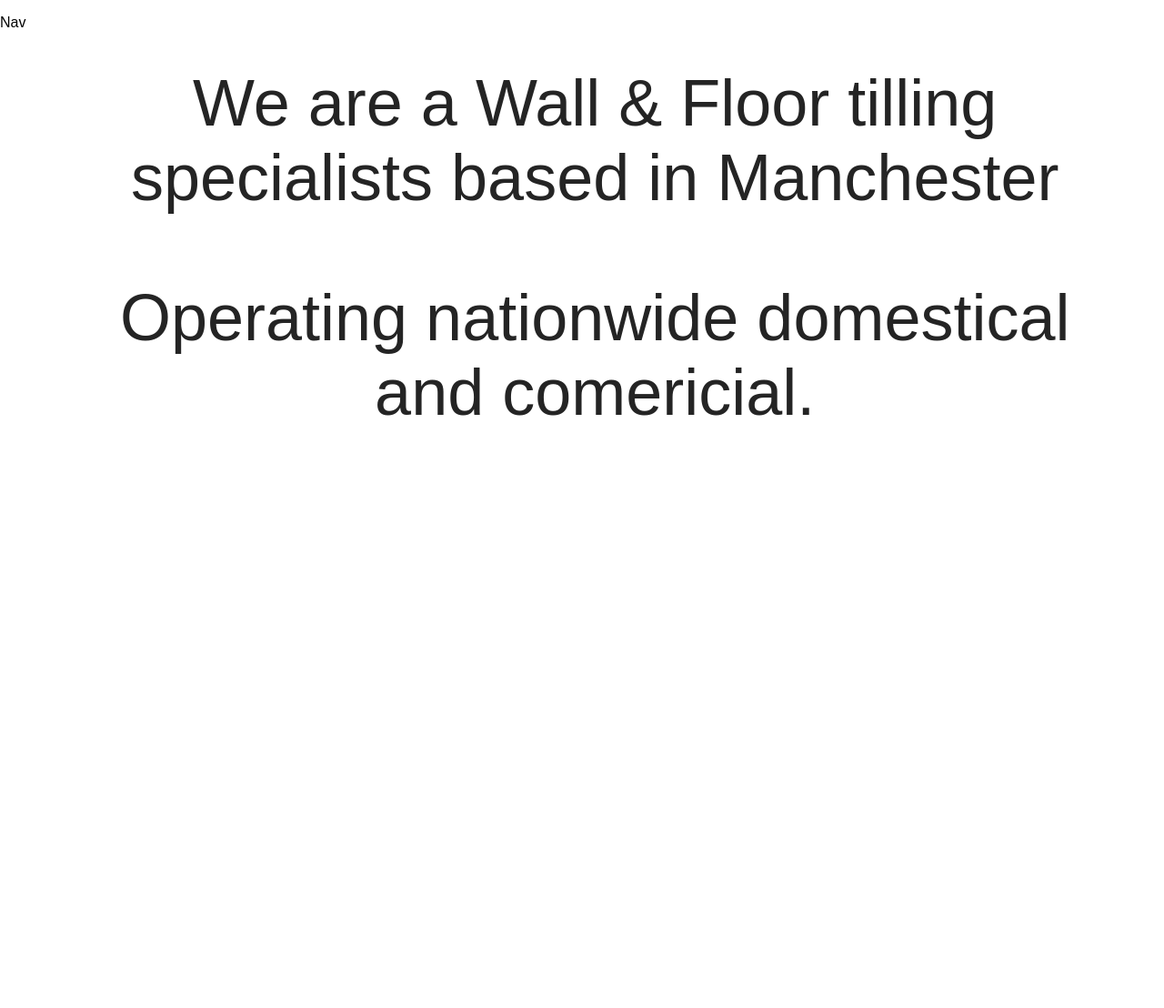
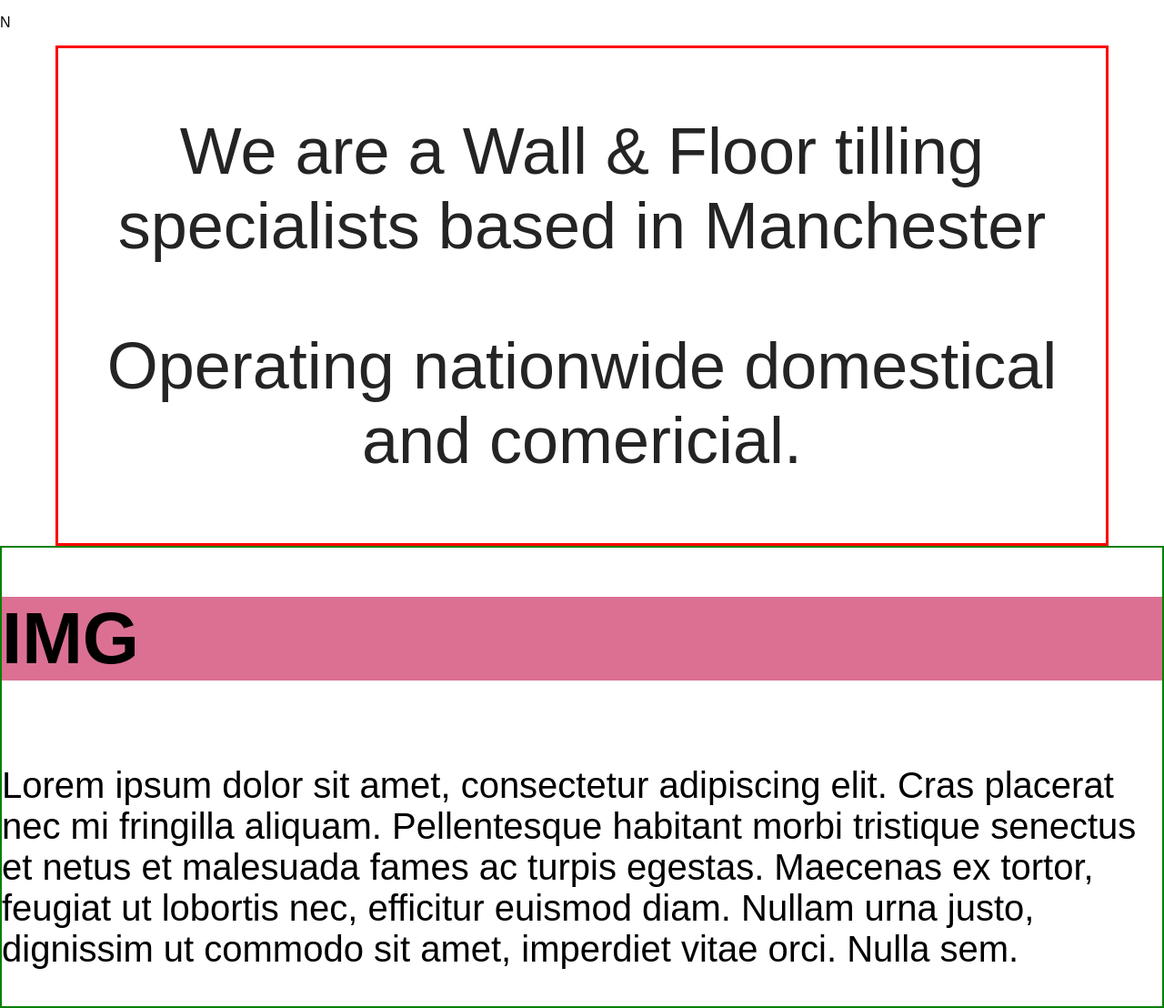
Before and after one commit to jlcdmp/iwf.online, a React (Create React App) app: page / in a window 1280 px wide. Shown: the whole page at 91% size. Before the commit the page ends 800 px from the top, so only its background shows below. Built offline with nearby package versions, Linux system fonts and the light colour scheme.

Commit message:
open basics

```diff
--- a/src/App.css
+++ b/src/App.css
@@ -4,16 +4,33 @@ body {
 
 .App{
   display: flex;
-  flex-direction: row;
+  flex-direction: column;
 }
 
-.Footer-Open{
+.Header-Open{
   font-size: 4.5em;
   color: #242424;
   width: 90%;
   margin: auto;
+  border:solid 3px red;
 }
 
-.Footer-Open p{
+.Header-Open p{
   text-align: center
 }
+
+.AboutOpen{
+font-size: 2.5em;
+border:solid 2px green;
+display: grid;
+grid-template-rows: 1fr 1 fr
+}
+
+AboutOpen p{
+  grid-area: 1;
+}
+
+.AboutOpen h1{
+  grid-area: 1;
+  background-color: palevioletred;
+}
--- a/src/App.js
+++ b/src/App.js
@@ -2,6 +2,7 @@ import React from 'react';
 import './App.css';
 import Header from './Components/Header';
 import Navigation from './Components/Navigation';
+import About from './Components/About';
 
 function App() {
   return (
@@ -12,7 +13,7 @@ function App() {
 
       <Header />
 
-
+      <About />
 
     </div>
 
--- a/src/Components/About.jsx
+++ b/src/Components/About.jsx
@@ -1,11 +1,20 @@
-const AboutUs = () => {
+import React from 'react';
+import '../App.css'
+
+const About = () => {
   return (
 
-    <p>
 
+    <div className='AboutOpen'>
+      <p>
+        Lorem ipsum dolor sit amet, consectetur adipiscing elit. Cras placerat nec mi fringilla aliquam. Pellentesque habitant morbi tristique senectus et netus et malesuada fames ac turpis egestas. Maecenas ex tortor, feugiat ut lobortis nec, efficitur euismod diam. Nullam urna justo, dignissim ut commodo sit amet, imperdiet vitae orci. Nulla sem.
+    </p>
 
-    </p>
+      <h1>IMG</h1>
+
+    </div>
+
   );
 }
 
-export default AboutUs;
+export default About;
--- a/src/Components/Header.jsx
+++ b/src/Components/Header.jsx
@@ -4,7 +4,7 @@ const Header = () => {
   return (
 
 
-    <div className='Footer-Open'>
+    <div className='Header-Open'>
 
       <p>We are a Wall & Floor tilling specialists based in Manchester</p>
       <p>Operating nationwide domestical and comericial.</p>
--- a/src/Components/Navigation.jsx
+++ b/src/Components/Navigation.jsx
@@ -9,7 +9,7 @@ class Navigation extends Component {
 
 
       <div ClassName='Navigation'>
-        <p>Nav</p>
+        <p>N</p>
       </div>
 
     );
```
